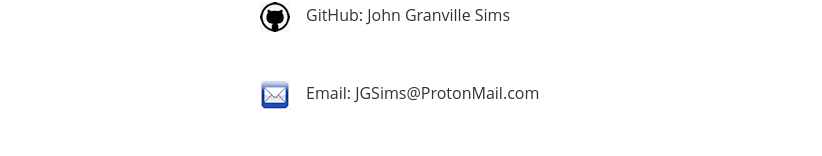
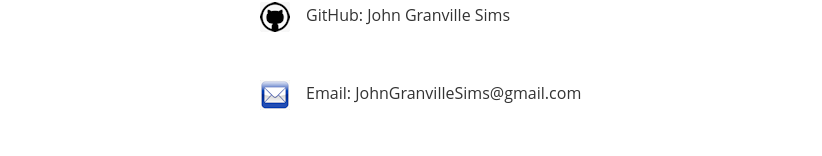
Before and after one commit to josi3006/JGSimsPortfolio, a React (Create React App) app: page /contact in a window 1280 px wide. Shown: the part 246-402 px from the top of the page, without its empty margins (0-822 px from the left). Built offline with nearby package versions, Linux system fonts and the light colour scheme; a web font is replaced by a local one.

Commit message:
Fixed typo

```diff
--- a/src/components/pages/Contact.js
+++ b/src/components/pages/Contact.js
@@ -70,7 +70,7 @@ function Contact() {
             rel="noopener noreferrer">
             <img src='../../images/emailIcon.png'
               className='mr-3'
-              alt="Email" />Email: JGSims@ProtonMail.com</a>
+              alt="Email" />Email: JohnGranvilleSims@gmail.com</a>
 
         </div>
       </div>
```
